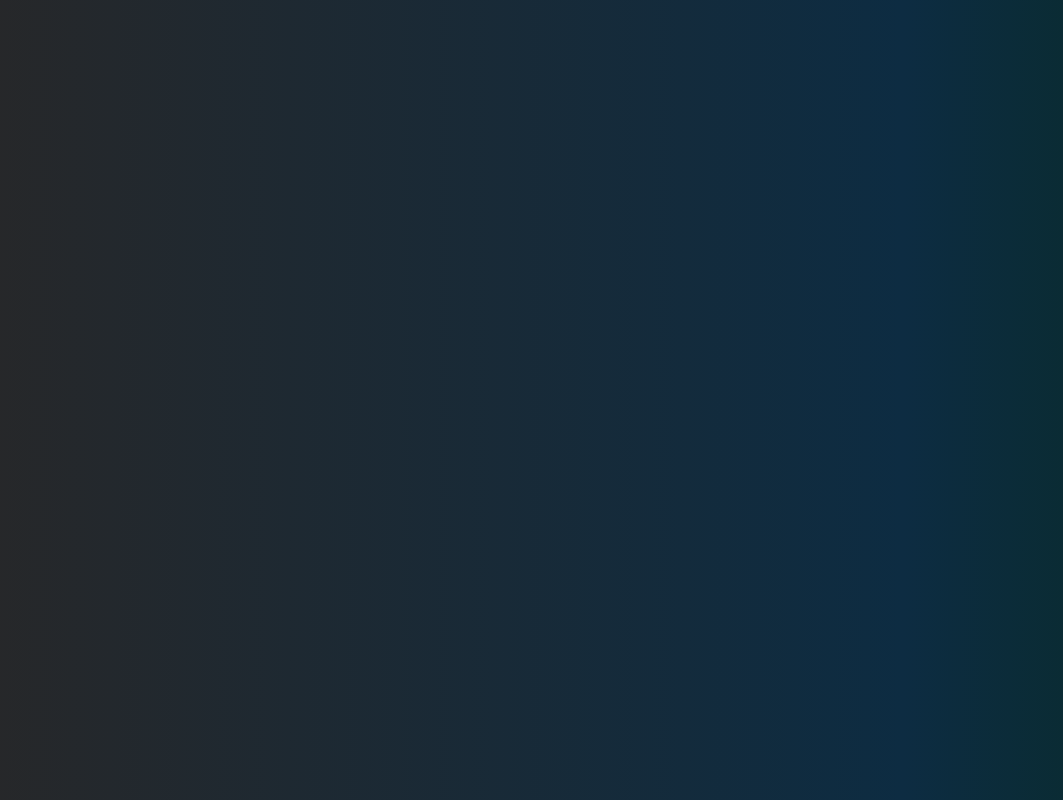
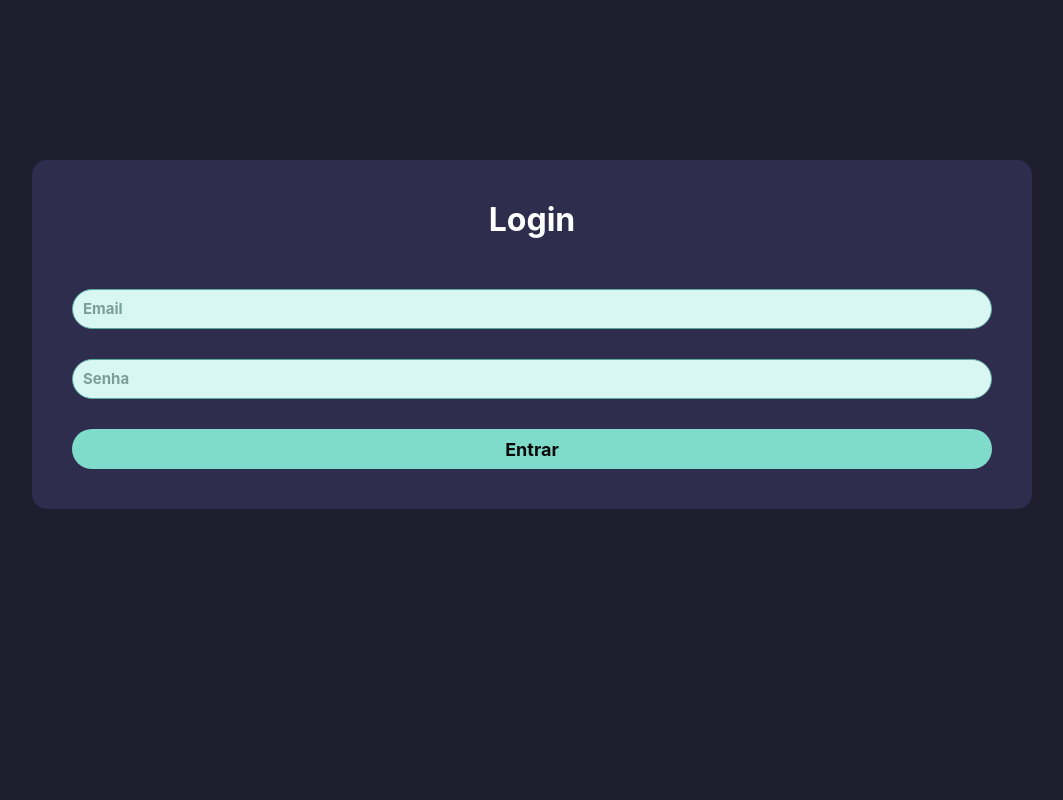
Before and after one commit to Jcfmneto/Soft-teste, a React app in the folder frontend/: page / in a window 1280 px wide. Before the commit this address had no page. Shown: the whole page, without its empty margins (108-1171 px from the left). Built offline with nearby package versions, Linux system fonts and the light colour scheme; the HTML template or start-up script is replaced by a standard one.

Commit message:
Adicionando rota para notFOund

```diff
--- a/frontend/src/App.jsx
+++ b/frontend/src/App.jsx
@@ -3,11 +3,12 @@ import Login from "./pages/Login";
 import Home from "./pages/Home";
 import AdicionaLivro from "./pages/AdicionarLivros";
 import PrivateRoute from "./components/privateRoute.jsx";
+import NotFound from "./pages/notFound/notFound.jsx";
 
 function App() {
   return (
     <Routes>
-      <Route path="login" element={<Login />} />
+      <Route path="/" element={<Login />} />
       <Route
         path="/home"
         element={
@@ -17,6 +18,7 @@ function App() {
         }
       />
       <Route path="/AdicionarLivros" element={<PrivateRoute> <AdicionaLivro /> </PrivateRoute>} />
+      <Route path="*" element={<NotFound />} />
     </Routes>
   );
 }
--- /dev/null
+++ b/frontend/src/pages/notFound/notFound.jsx
@@ -0,0 +1,8 @@
+function NotFound() {
+  return (
+    <div className="text-center mt-10">
+      <h1 className="text-3xl font-bold">404 - Página não encontrada</h1>
+    </div>
+  );
+}
+export default NotFound;
--- a/frontend/src/pages/services/api.js
+++ b/frontend/src/pages/services/api.js
@@ -19,7 +19,7 @@ api.interceptors.response.use(
   error => {
     if (error.response && error.response.status === 401) {
       sessionStorage.removeItem("token");
-      window.location.href = "/login";
+      window.location.href = "/";
     }
     return Promise.reject(error);
   }
```
